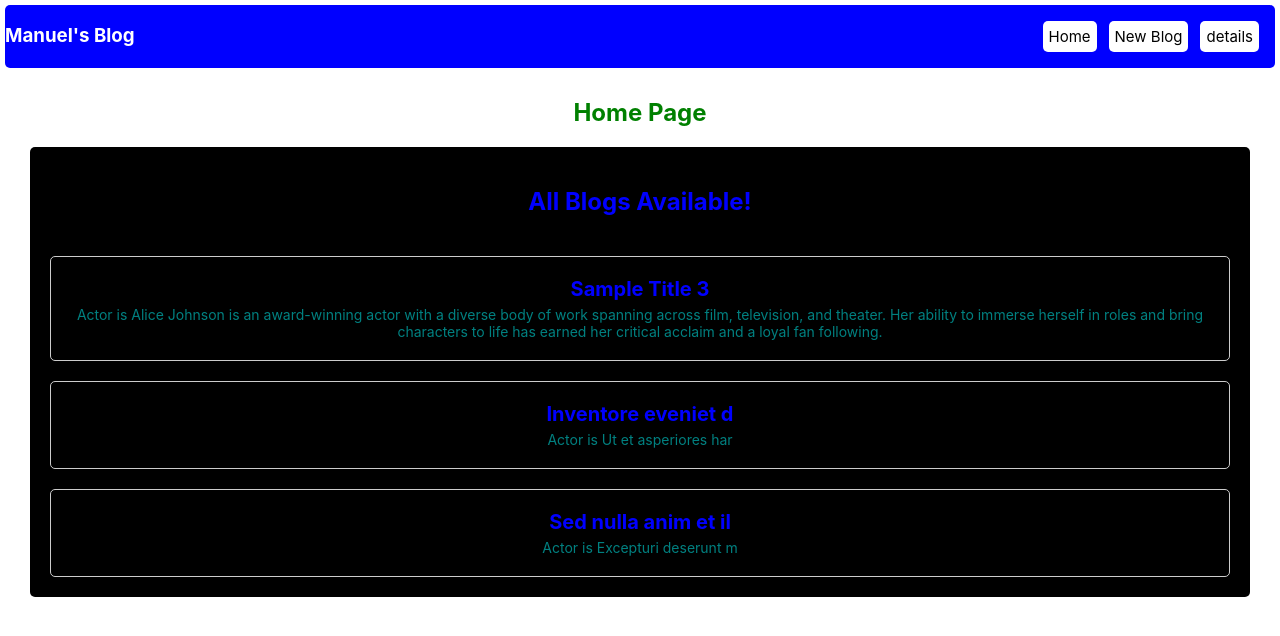
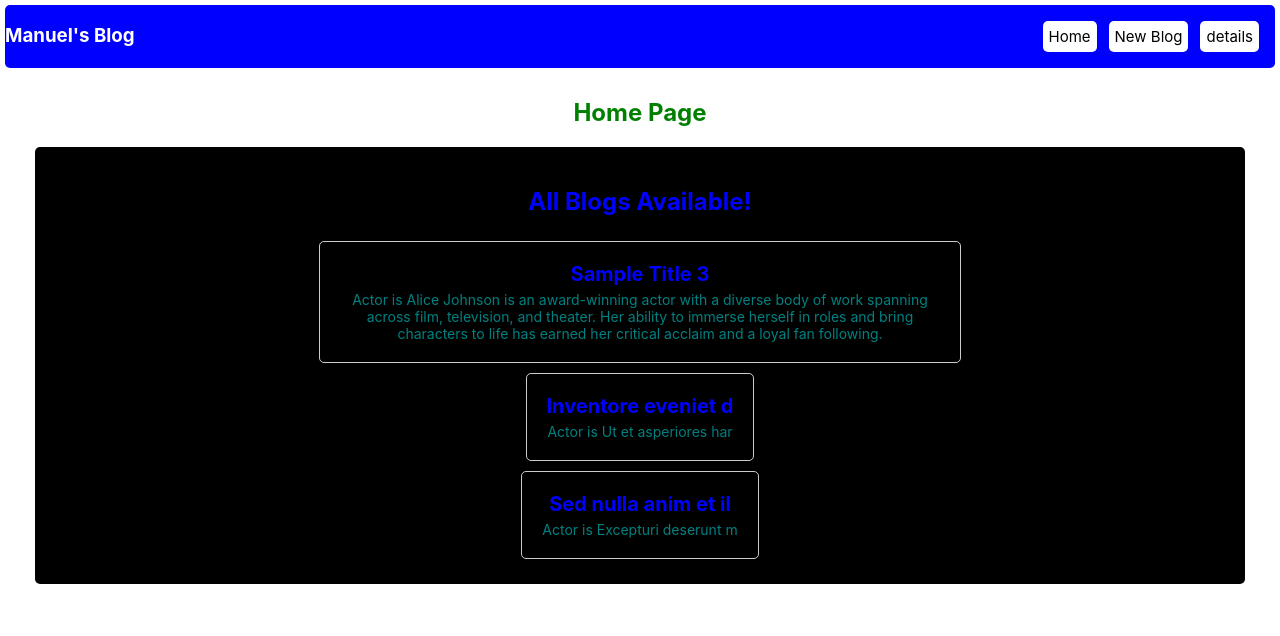
Before and after one commit to emmanuelwangila/manu-blog, a React (Create React App) app: page / in a window 1280 px wide. Shown: the top 636 px of the page. Built offline with nearby package versions, Linux system fonts and the light colour scheme; data requests are answered from the project's data file.

Commit message:
styling refactors

```diff
--- a/src/BlogList.jsx
+++ b/src/BlogList.jsx
@@ -5,14 +5,17 @@ const BlogList = ({ blogs, title }) => {
   return (
     <div
       style={{
-        display: "grid",
-        gridTemplateColumns: "1fr",
+        display: "flex",
+        // gridTemplateColumns: "1fr",
         // For small and medium screens, display as a single column
-        gap: "20px",
+        flexDirection: "column",
         borderRadius: "5px",
         backgroundColor: "black",
         color: "white",
+        margin: "5px",
         padding: "20px",
+        justifyContent: "center",
+        alignItems: "center",
       }}
     >
       <h2 style={{ color: "blue" }}>{title}</h2>
@@ -22,6 +25,8 @@ const BlogList = ({ blogs, title }) => {
           style={{
             border: "1px solid #ccc",
             borderRadius: "5px",
+            margin: "5px",
+            maxWidth: "600px",
             boxShadow: "0 2px 4px rgba(0, 0, 0, 0.1)",
             padding: "20px",
             cursor: "pointer",
```
